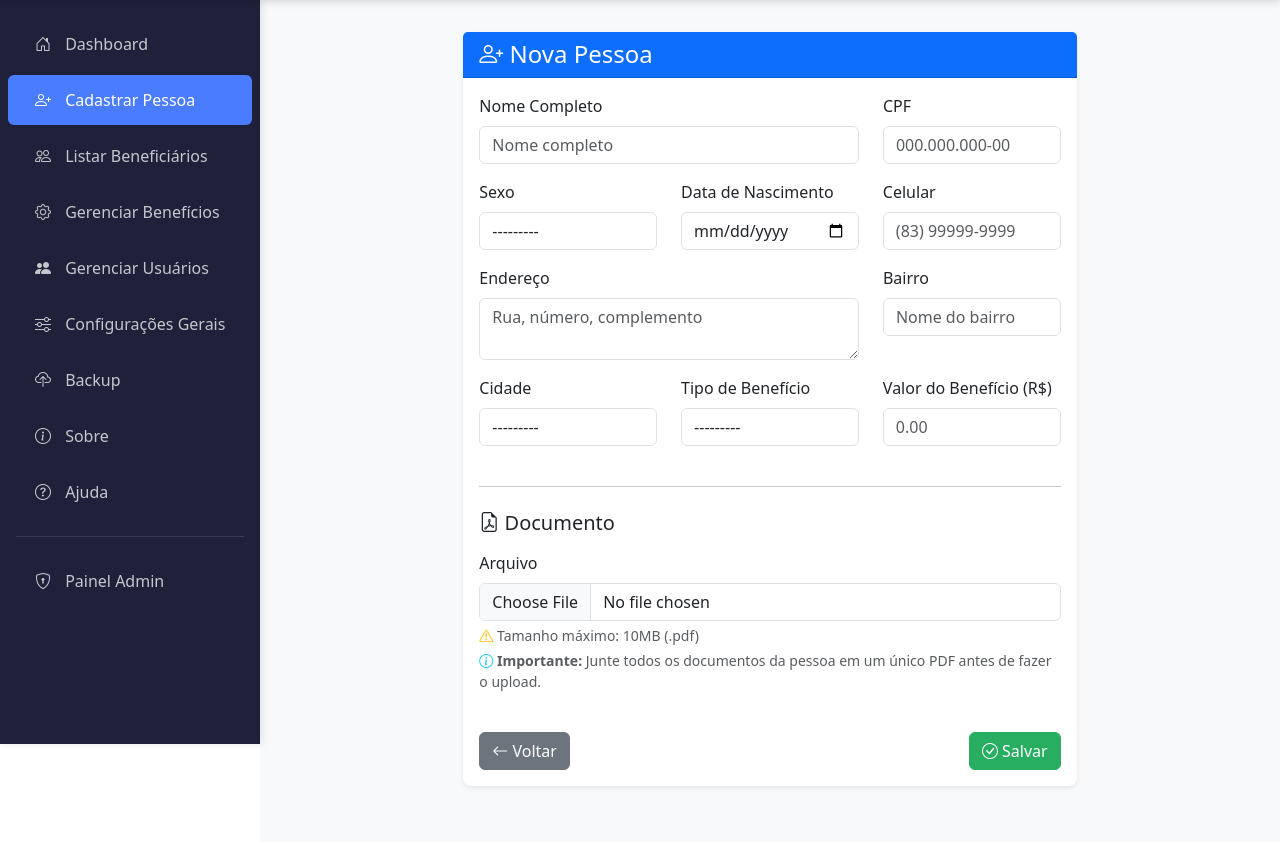
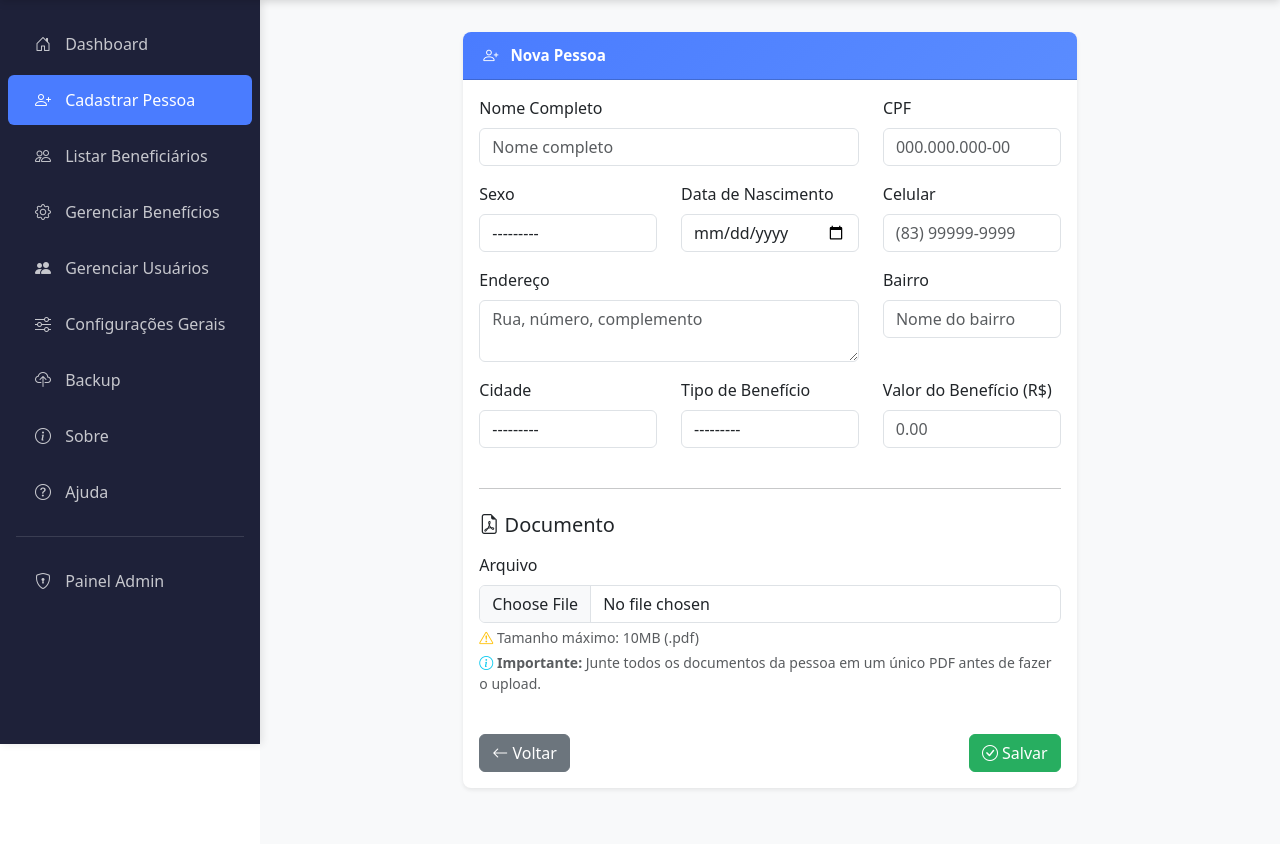
Before and after one commit to David-Felix/mvpgesocial, a Django app: page /pessoa/nova/ in a window 1280 px wide. Shown: the part 56-900 px from the top of the page. Before the commit the page ends 845 px from the top, so only its background shows below. Run offline with Django 5.2, Linux system fonts and the light colour scheme; the visitor is signed in with stand-in values (Sample User, id 1); data that the repository does not hold is empty.

Commit message:
Ajuste no panel do formulário de cadastro de pessoas e edição

```diff
--- a/static/css/dashboard.css
+++ b/static/css/dashboard.css
@@ -409,7 +409,7 @@
 }
 
 .dist-mini-card .faixa-valor i {
-    font-size: 1.25rem;
+    font-size: 1rem;
     opacity: 0.7;
 }
 
@@ -444,3 +444,23 @@
 .barra-roxo { background: linear-gradient(90deg, #9f7aea, #805ad5); }
 .barra-rosa { background: linear-gradient(90deg, #ed64a6, #d53f8c); }
 .barra-turquesa { background: linear-gradient(90deg, #38b2ac, #319795); }
+
+/* ========== FORM PANEL (formulários de cadastro/edição) ========== */
+.form-panel {
+    border: none;
+    border-radius: 12px;
+    box-shadow: 0 2px 8px rgba(0, 0, 0, 0.08);
+    overflow: hidden;
+}
+
+.form-panel .card-header {
+    background: linear-gradient(135deg, #4a7cff 0%, #5a8cff 100%);
+    color: white;
+    font-weight: 600;
+    padding: 0.75rem 1.25rem;
+    font-size: 0.95rem;
+}
+
+.form-panel .card-header i {
+    margin-right: 8px;
+}
--- a/templates/beneficios/pessoa_form.html
+++ b/templates/beneficios/pessoa_form.html
@@ -1,16 +1,16 @@
 {% extends 'beneficios/base.html' %}
-
+{% load static %}
 {% block title %}{{ titulo }} - Sistema de Benefícios{% endblock %}
-
+{% block extra_css %}
+<link rel="stylesheet" href="{% static 'css/dashboard.css' %}">
+{% endblock %}
 {% block content %}
 <div class="container-fluid">
     <div class="row justify-content-center">
         <div class="col-lg-8">
-            <div class="card">
-                <div class="card-header bg-primary text-white">
-                    <h4 class="mb-0">
-                        <i class="bi bi-person-plus"></i> {{ titulo }}
-                    </h4>
+            <div class="card form-panel">
+                <div class="card-header">
+                    <i class="bi bi-person-plus"></i> {{ titulo }}
                 </div>
                 <div class="card-body">
                     <form method="post" enctype="multipart/form-data">
```
